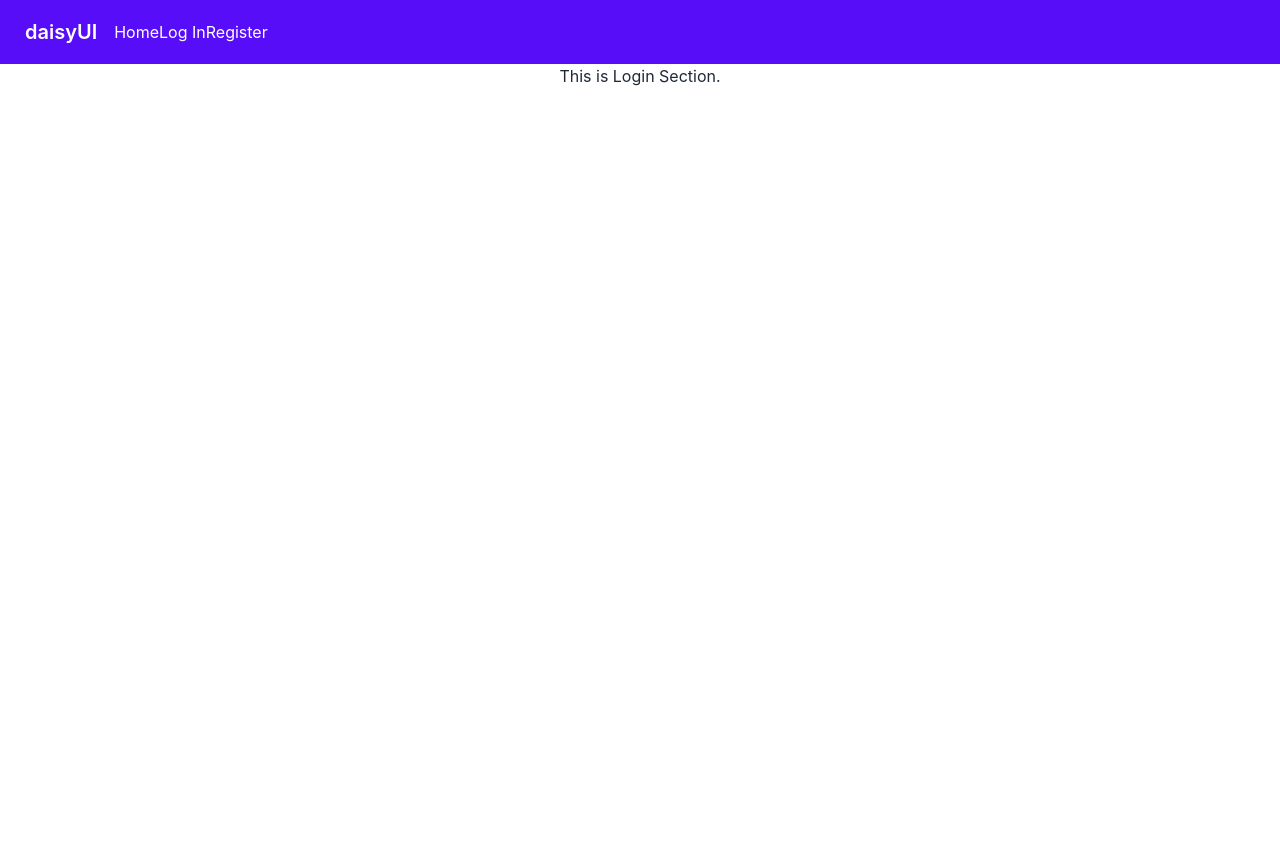
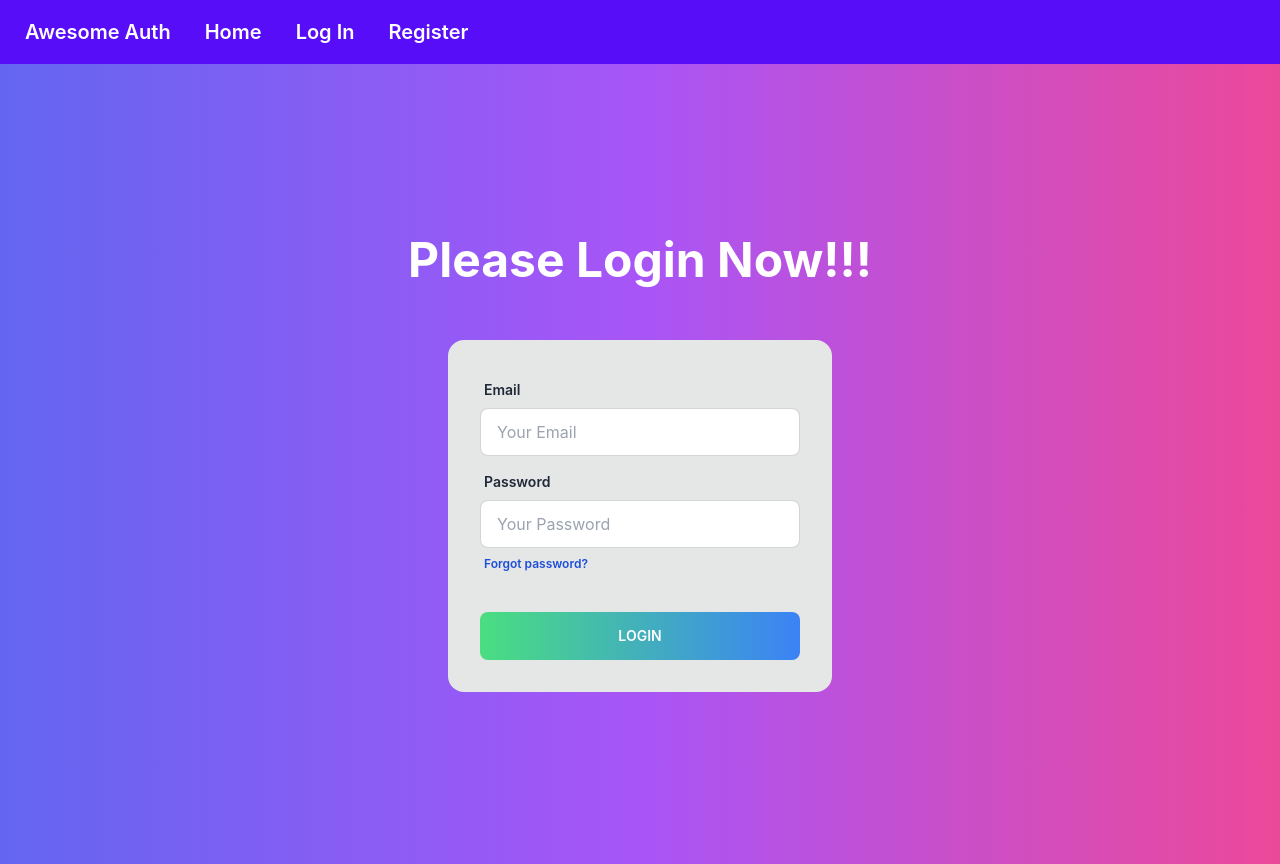
Before and after one commit to raselASrock/auth-router-context-app, a React (Create React App) app: page /login in a window 1280 px wide. Before the commit the page ends 800 px from the top, so only its background shows below. Built offline with nearby package versions, Linux system fonts and the light colour scheme.

Commit message:
requirer

```diff
--- a/src/Components/Header.js
+++ b/src/Components/Header.js
@@ -5,10 +5,10 @@ const Header = () => {
   return (
     <div>
       <div className="navbar bg-primary text-primary-content">
-        <a className="btn btn-ghost normal-case text-xl">daisyUI</a>
-        <Link to='/'>Home</Link>
-        <Link to='/login'>Log In</Link>
-        <Link to='/register'>Register</Link>
+        <Link className="btn btn-ghost normal-case text-xl" to='/'>Awesome Auth</Link>
+        <Link className="btn btn-ghost normal-case text-xl" to='/'>Home</Link>
+        <Link className="btn btn-ghost normal-case text-xl" to='/login'>Log In</Link>
+        <Link className="btn btn-ghost normal-case text-xl" to='/register'>Register</Link>
       </div>
     </div>
   );
--- a/src/Components/Login.js
+++ b/src/Components/Login.js
@@ -1,11 +1,51 @@
-import React from 'react';
+import React from "react";
 
 const Login = () => {
-    return (
-        <div>
-            <h3>This is Login Section.</h3>
+  return (
+    <div>
+      <div className="hero min-h-screen bg-gradient-to-r from-indigo-500 via-purple-500 to-pink-500 ...">
+        <div className="hero-content flex-col">
+          <div className="text-center lg:text-left">
+            <h1 className="text-5xl text-white font-bold mb-10">Please Login Now!!!</h1>
+          </div>
+          <div className="card flex-shrink-0 w-full max-w-sm shadow-4xl bg-base-300">
+            <div className="card-body">
+              <div className="form-control">
+                <label className="label">
+                  <span className="label-text font-semibold">Email</span>
+                </label>
+                <input
+                  type="email"
+                  placeholder="Your Email"
+                  className="input input-bordered"
+                  required
+                />
+              </div>
+              <div className="form-control">
+                <label className="label">
+                  <span className="label-text font-semibold">Password</span>
+                </label>
+                <input
+                  type="password"
+                  placeholder="Your Password"
+                  className="input input-bordered"
+                  required
+                />
+                <label className="label">
+                  <a href="#" className="label-text-alt link link-hover font-semibold text-blue-700">
+                    Forgot password?
+                  </a>
+                </label>
+              </div>
+              <div className="form-control mt-6">
+                <button className="btn border-0 font-semibold bg-gradient-to-r from-green-400 to-blue-500 hover:from-blue-500 hover:to-green-400 ...">Login</button>
+              </div>
+            </div>
+          </div>
         </div>
-    );
+      </div>
+    </div>
+  );
 };
 
 export default Login;
```
